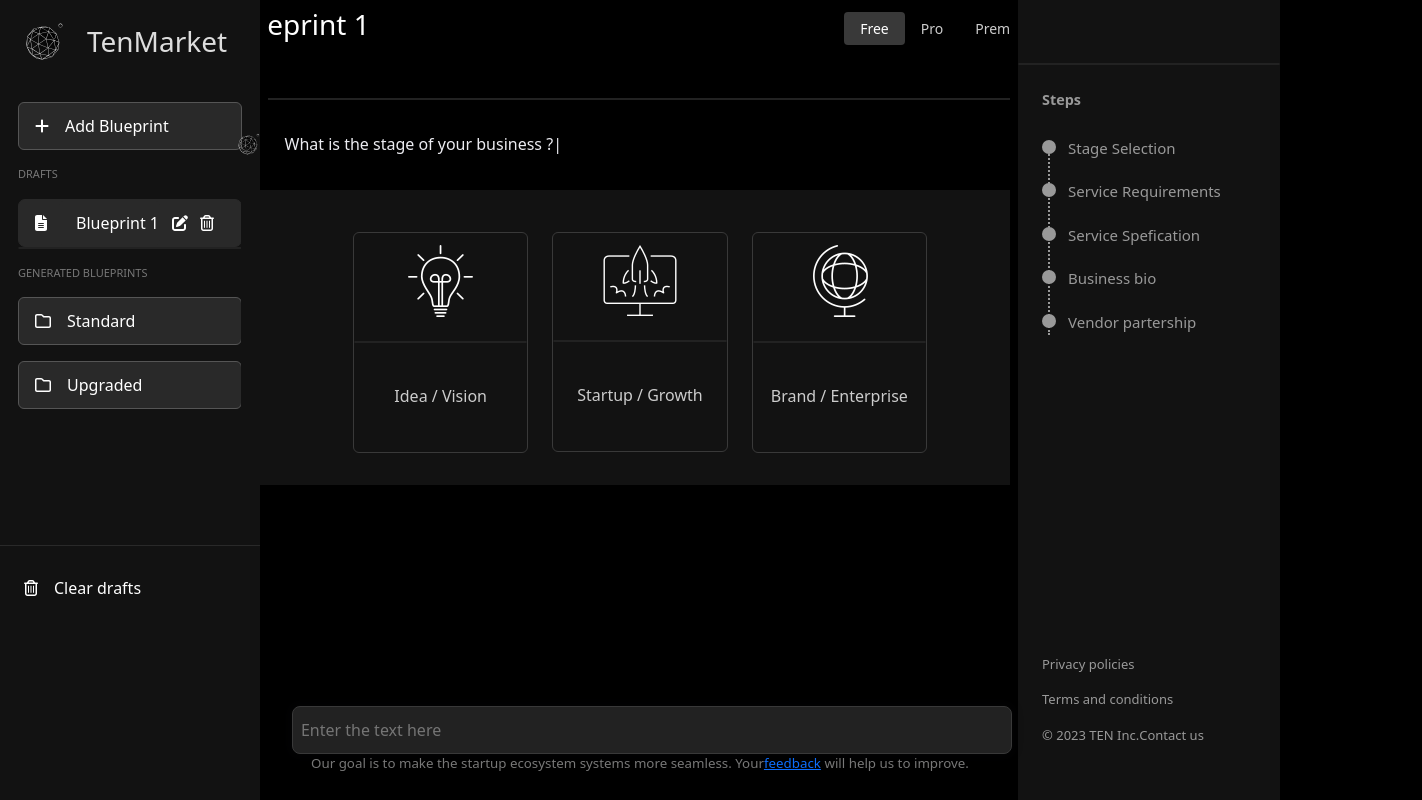
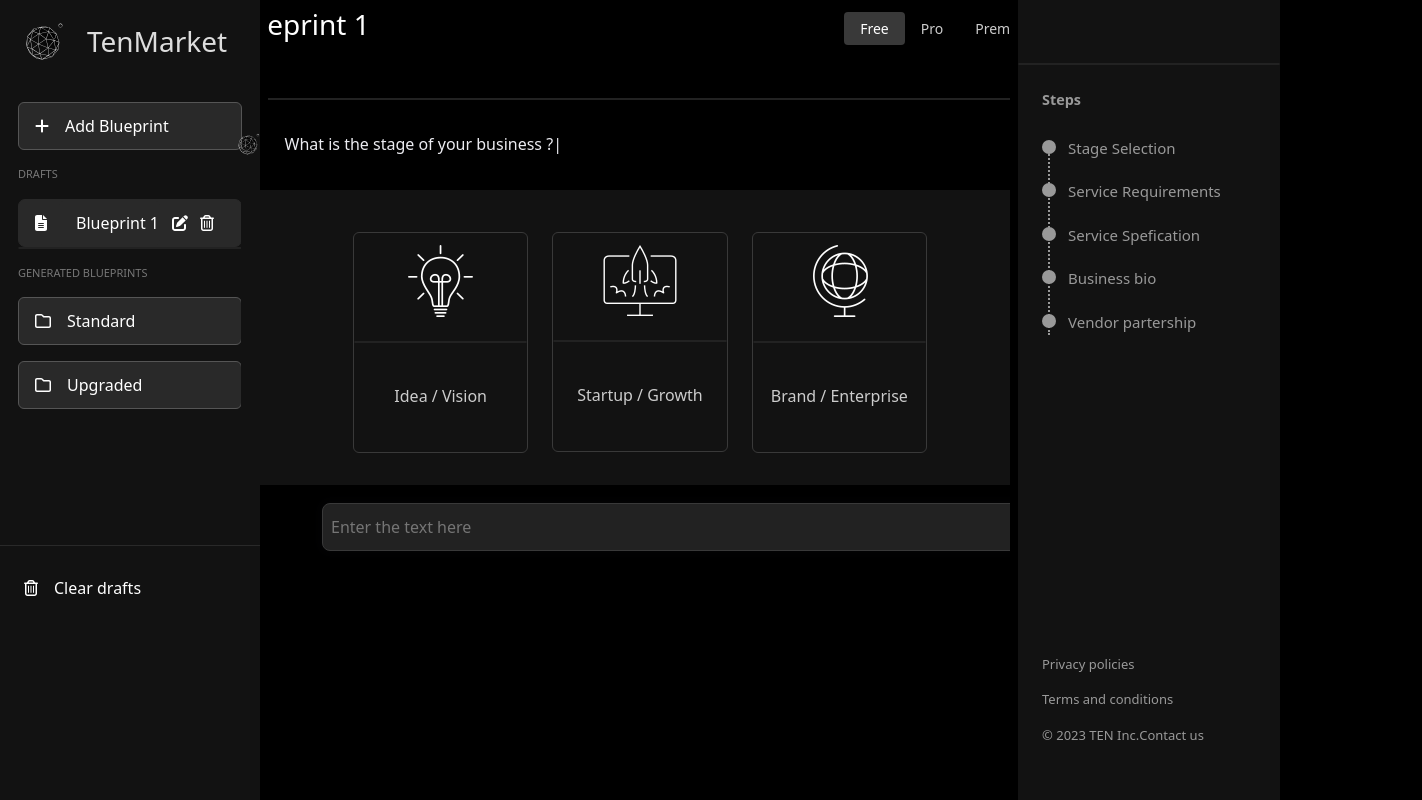
Before and after one commit to syedasuhum/Idea-Engine-Blueprint-, a React (Create React App) app: page /QnA_page in a window 1280 px wide. Shown: the whole page, 1422 px wide, since content can reach past the window. Built offline with nearby package versions, Linux system fonts and the light colour scheme.

Commit message:
influencer market

```diff
--- a/src/Components/QnA_page.css
+++ b/src/Components/QnA_page.css
@@ -308,13 +308,29 @@
 
 
 }
-.input--field{
-    display:flex;
+.input--field::after{
+    /* display:grid; */
     justify-content: center;
     position: fixed;
     bottom:30px;
+    /* content: "";
+    display: table;
+    clear: both; */
+    display: flex;
+  flex-direction: column; /* or row, depending on your layout */
+  align-items: stretch;
+
 
 }
+body {
+    overflow-x: hidden;
+  }
+/* .input--field::after {
+    content: "";
+    display: table;
+    clear: both;
+  } */
+
 .input-field:focus{
     box-shadow: none;
     border-style:dotted;
--- a/src/Components/QnA_page.jsx
+++ b/src/Components/QnA_page.jsx
@@ -612,26 +612,51 @@ const inputFunction = () =>{
 };
 
 //input display
-const [typeText, setTypeText] = React.useState("");
-
-  function handleText(event) {
-    setTypeText(event.target.value);
-  }
-
-
-const [inputText, setInputText] = useState("");
-const [displayedText, setDisplayedText] = useState("");
-
-  const handleInputChange = (event) => {
-    setInputText(event.target.value);
+//const [typeText, setTypeText] = React.useState("");
+
+//   function handleText(event) {
+//     setTypeText(event.target.value);
+//   }
+
+
+//const [inputText, setInputText] = useState("");
+//const [displayedText, setDisplayedText] = useState("");
+
+//   const handleInputChange = (event) => {
+//     setInputText(event.target.value);
+//   };
+
+//   const handleEnterPress = (event) => {
+//     if (event.key === "Enter") {
+//       setDisplayedText(inputText);
+//       setInputText("");
+//     }
+// };
+// For Question and Answer
+
+const [currentQuestionIndex, setCurrentQuestionIndex] = useState(0);
+const [userResponses, setUserResponses] = useState([]);
+
+const questions = [
+    "",
+    <span style={{width:'200px'}}> <TypeAnimation
+    sequence={[
+        // Same substring at the start will only be typed out once, initially
+        'What type of content and messaging will resonate with your audience (For example, product reviews, sponsored content, giveaways)',
+        1000,
+
+    ]}
+    wrapper="span"
+    speed={70}
+    style={{ fontSize: '1rem', color: '#ececf1', textAlign: 'center', gap: '10px', overflowWrap:'break-word', }}
+/></span>,
+    "What is your age?",
+    "Where are you from?",
+  ];
+  const handleResponseSubmit = (response) => {
+    setUserResponses([...userResponses, response]);
+    setCurrentQuestionIndex(currentQuestionIndex + 1);
   };
-
-  const handleEnterPress = (event) => {
-    if (event.key === "Enter") {
-      setDisplayedText(inputText);
-      setInputText("");
-    }
-};
     return (
         <div className='container'>
              <header className='q-header-class left-acc'>
@@ -3244,30 +3269,61 @@ const [displayedText, setDisplayedText] = useState("");
             </div>
             {/* <Right_part/> */}
 
+
+
              <footer>
              {/* <div className="container">
         <input type="text" onChange={handleText} />
       </div>  */}
 
+<div className='container input--field p-3' style={{color:"white", marginLeft:"14rem", textAlign:"initial"}} >
+      {currentQuestionIndex < questions.length ? (
+        <div style={{marginTop:"2px", whiteSpace:"normal"}}>
+          {/* <p>{questions[currentQuestionIndex]}</p> */}
+
+          {userResponses.map((response, index) => (
+            <div key={index}>
+              <p>
+                <strong>Response:</strong> {response}
+              </p>
+              {index === currentQuestionIndex - 1 &&
+                index < questions.length - 1 && (
+                  <p>
+                    <strong>Next Question:</strong> {questions[index + 1]}
+                  </p>
+                )}
+            </div>
+
+          ))}
+          <input
+          type="text" className='input-field p-2'
+          readOnly= {true} placeholder='Enter the text here' ref = {inputRef}
+            onKeyPress={(event) => {
+              if (event.key === "Enter") {
+                handleResponseSubmit(event.target.value);
+                event.target.value = ""; // Clear input field
+              }
+            }}
+          />
+        </div>
+      ) : (
+        <p>Questionnaire complete! Thank you for your responses.</p>
+      )}
+    </div>
+
       {/* <div className="text-container">{typeText}</div> */}
-      <div style={{color:"white", marginLeft:"14rem", textAlign:"initial"}} ref = {inputRef}> {displayedText && <p>  {displayedText}</p>}</div>
-    <div className='container input--field p-3' >
+       {/* <div style={{color:"white", marginLeft:"14rem", textAlign:"initial"}} ref = {inputRef}> {displayedText && <p>  {displayedText}</p>}</div>  */}
+    {/* <div className='container input--field p-3' >
       <input type="text" className='input-field p-2' value={inputText} onChange={handleInputChange} onKeyPress={handleEnterPress}
       readOnly= {true} placeholder='Enter the text here' ref = {inputRef} />
-        {/* <input className='input-field p-2' type='text'  onChange={handleText} readOnly= {true} placeholder='Enter the text here' ref = {inputRef}></input> */}
-
-         {/* <p className='bottom-text p-2'>
-        Our goal is to make the startup ecosystem systems more seamless. Your<a href='#'>feedback</a> will help us to improve.
-        </p>  */}
+
     </div>
-    <div>
-
-    </div>
-    <div className='bottom-position mt-5'>
+     */}
+    {/* <div className='bottom-position'>
     <p className='bottom-text'>
         Our goal is to make the startup ecosystem systems more seamless. Your<a href='#'>feedback</a> will help us to improve.
         </p>
-        </div>
+        </div> */}
 
 </footer>
 
```
